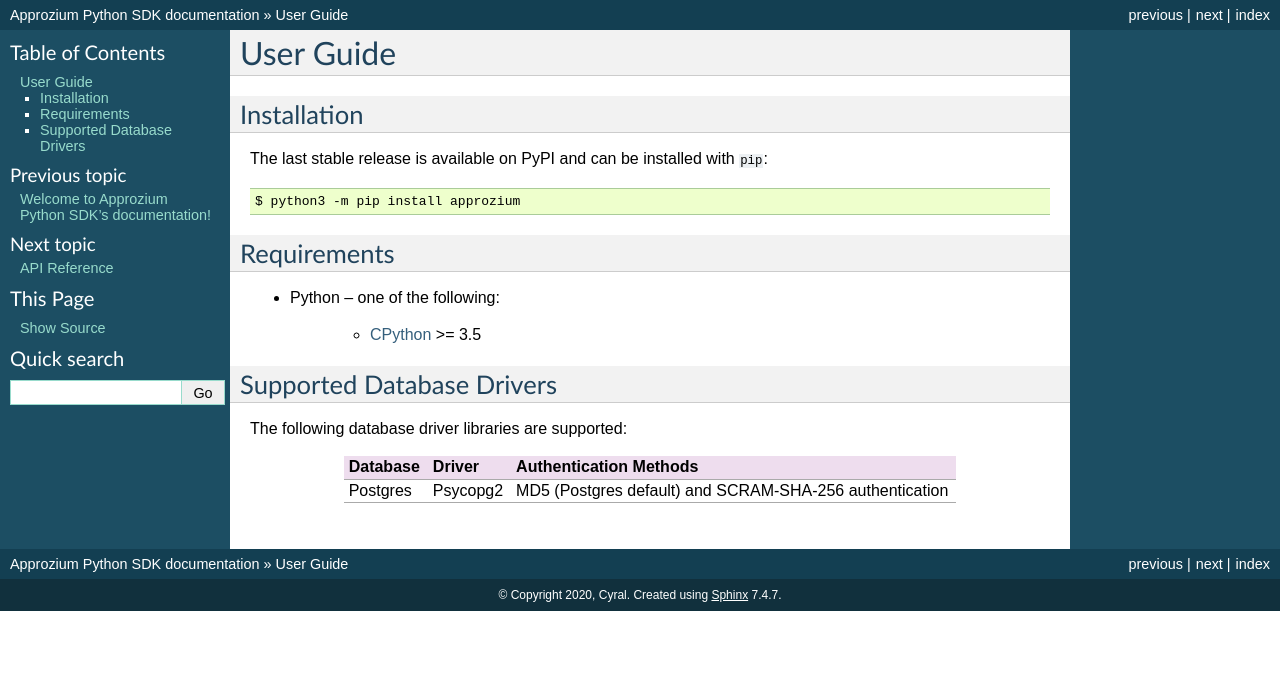
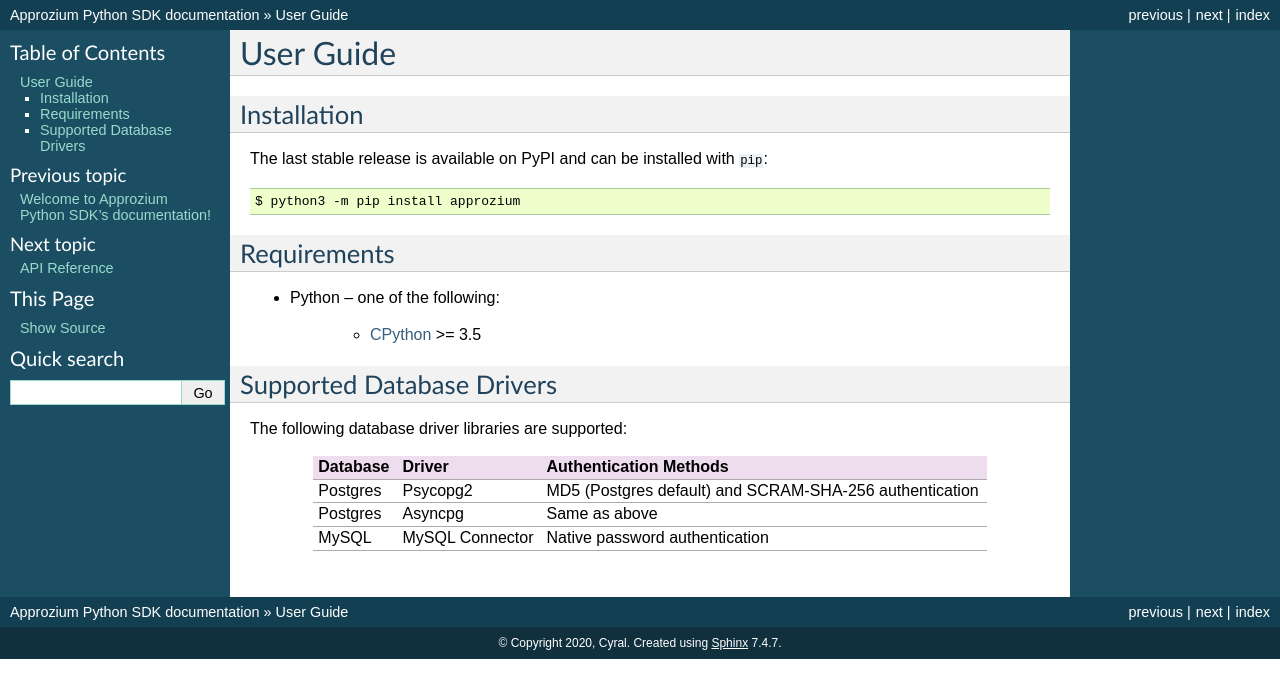
Before and after one commit to cyralinc/approzium, a Sphinx documentation site: the page built from sdk/python/docs/source/userguide.rst, in a window 1280 px wide. Shown: the top 698 px of the page. Built offline with Sphinx 7.4.7, drawn with Linux system fonts in a browser that asks for light colours.

Commit message:
update table

```diff
--- a/sdk/python/docs/source/userguide.rst
+++ b/sdk/python/docs/source/userguide.rst
@@ -24,8 +24,12 @@
 The following database driver libraries are supported:
 
 
-      +------------+------------+----------------------------------------------------------+
-      | Database   | Driver     | Authentication Methods                                   |
-      +============+============+==========================================================+
-      | Postgres   | Psycopg2   | MD5 (Postgres default) and SCRAM-SHA-256 authentication  |
-      +------------+------------+----------------------------------------------------------+
+      +------------+-----------------+----------------------------------------------------------+
+      | Database   | Driver          | Authentication Methods                                   |
+      +============+=================+==========================================================+
+      | Postgres   | Psycopg2        | MD5 (Postgres default) and SCRAM-SHA-256 authentication  |
+      +------------+-----------------+----------------------------------------------------------+
+      | Postgres   | Asyncpg         | Same as above                                            |
+      +------------+-----------------+----------------------------------------------------------+
+      | MySQL      | MySQL Connector | Native password authentication                           |
+      +------------+-----------------+----------------------------------------------------------+
```
